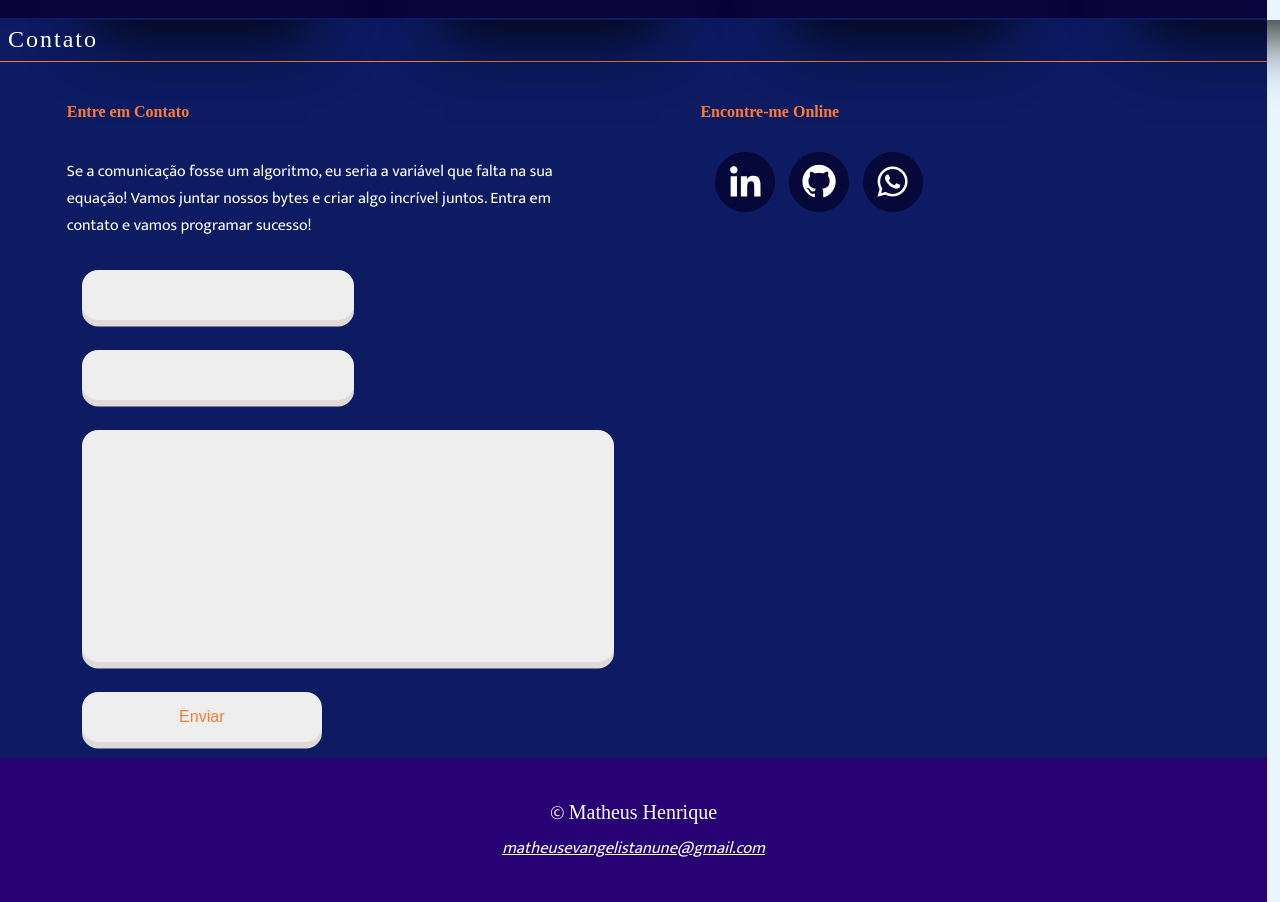
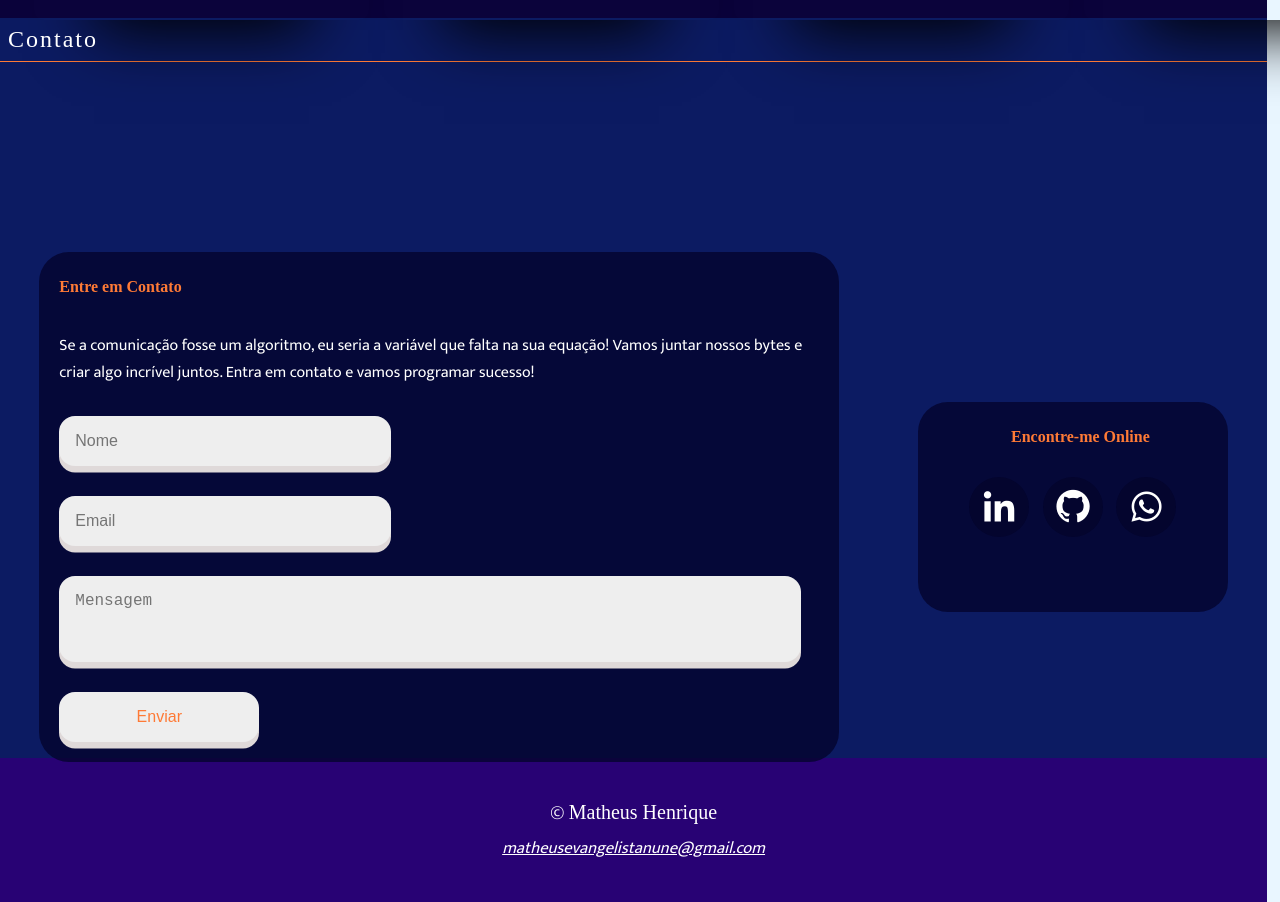
Before and after one commit to mhevangelista/pagina, a plain HTML site: page index.html in a window 1280 px wide. Shown: the part 3652-4554 px from the top of the page. Drawn offline with nearby package versions, Linux system fonts and the light colour scheme; a script that the page names is missing; a web font is replaced by a local one.

Commit message:
Atualização

```diff
--- a/index.html
+++ b/index.html
@@ -286,12 +286,12 @@
                 <div class="container contatos">
                     <h4><span>Entre em Contato</span></h4>
                     <p>Se a comunicação fosse um algoritmo, eu seria a variável que falta na sua equação! Vamos juntar nossos bytes e criar algo incrível juntos. Entra em contato e vamos programar sucesso!</p>
-                    <input type="text" maxlength="30" id="nome_contato">
-                    <input type="email" name="" id="">
-                    <input type="text" name="" id="text" maxlength="200">
-                    <input type="submit" value="Enviar">
+                    <input type="text" maxlength="30" id="nome_contato" placeholder="Nome">
+                    <input type="email" name="" id="" placeholder="Email">
+                    <textarea class="msg" cols="35" rows="8" readonly id="text" placeholder="Mensagem"></textarea>
+                    <input type="submit" value="Enviar" id="enviar">
                 </div>
-                <div class="container contatos">
+                <div class="container contatos online">
                     <h4><span>Encontre-me Online</span></h4>
                     <div class="know-me-media contato-icone">
                         <a href=""><i class='bx bxl-linkedin bx-tada-hover' ></i></a>
--- a/style.css
+++ b/style.css
@@ -580,22 +580,34 @@ select{
     background-color: var(--Backgroud3);
   }
 
+.contato_{
+      justify-content: space-around;
+      height: 850px;
+  }
+
 .contatos{
     justify-content: start;
     flex-direction: column;
     padding: 0;
-    width: 500px;
+    width: 790px;
+    height: 500px;
     position: relative;
     align-items: start;
     margin: 10px;
+    padding: 5px;
+    border-radius: 30px;
+    background-color: var(--backgroud2);
 }
 
-.contato_{
-    justify-content: space-around;
-}
 
 .contatos >h4{
     font-family: var(--titulo);
+    margin-left: 15px;
+
+}
+
+.contatos > p{
+    margin: 15px;
 }
 
 .contatos > input{
@@ -603,7 +615,7 @@ select{
     border: none;
     padding: 1rem;
     font-size: 1rem;
-    width: 15em;
+    width: 300px;
     border-radius: 1rem;
     color: var(--laranja);
     box-shadow: 0 0.4rem #dfd9d9;
@@ -613,13 +625,40 @@ select{
 }
 
 #text{
+    background-color: #eee;
+    border: none;
+    padding: 1rem;
+    font-size: 1rem;
+    width: 710px;
+    height: 140px;
+    resize: none;
+    border-radius: 1rem;
+    color: var(--laranja);
+    box-shadow: 0 0.4rem #dfd9d9;
+    cursor: text;
+    margin: 15px;
+}
+
+#enviar{
+    width: 200px;
+}
+
+#enviar:hover{
+    background-color: var(--laranja);
+    color: white;
+    box-shadow: 0 0.4rem #ba5726;
+    cursor: pointer;
+}
+
+.online{
+    width: 300px;
     height: 200px;
-    width: 500px;
-    align-items: start;
+    align-items:  center;
 }
 
 .contato-icone{
-    justify-content: center;
+    justify-content: center
+     ;
     left: 0;
 }
 
```
